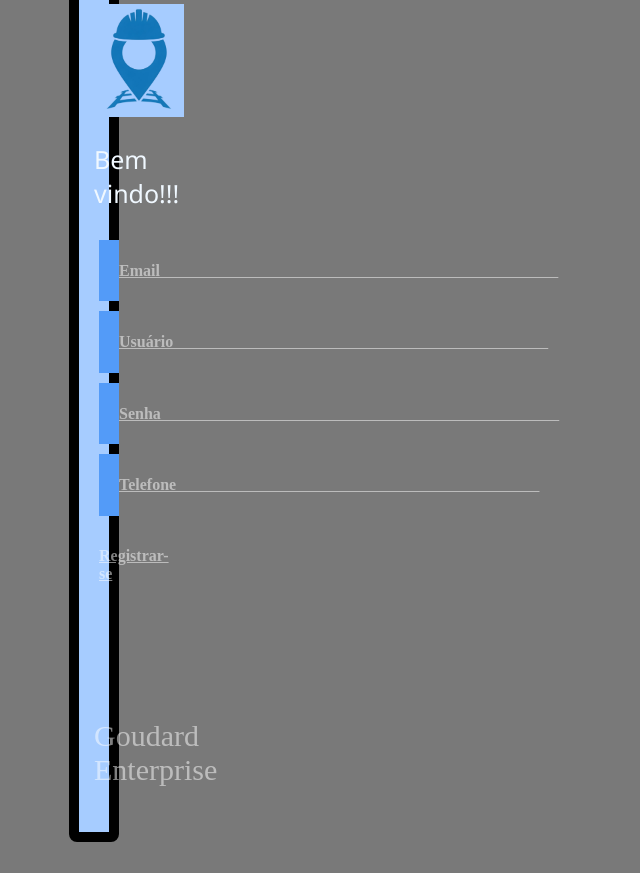
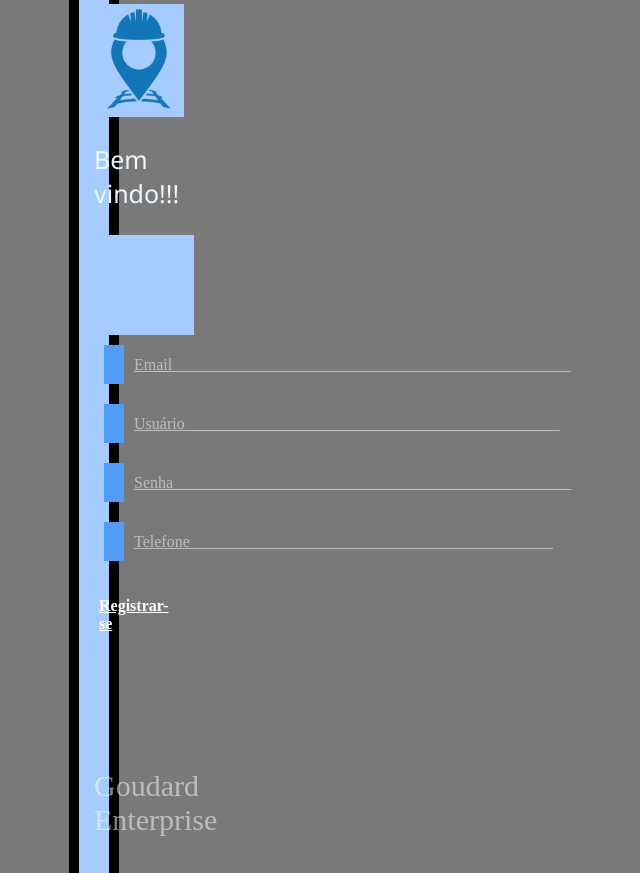
Before and after one commit to EduardoDucci/vai-de-trem-hub, a PHP site: page /public/Registro.html in a window 1280 px wide. Shown: the part 146-1019 px from the top of the page, without its empty margins (639-1279 px from the left). Before the commit the page ends 988 px from the top, so only its background shows below. Run offline with PHP 8.4, Linux system fonts and the light colour scheme.

Commit message:
pag registro

```diff
--- a/public/Registro.html
+++ b/public/Registro.html
@@ -13,20 +13,24 @@
          <p id='bem__vindo'>Bem vindo!!!</p>
         </div>
 
-        <div class='brazul'>
-            <h4>Email⠀⠀⠀⠀⠀⠀⠀⠀⠀⠀⠀⠀⠀⠀⠀⠀⠀⠀⠀⠀⠀⠀⠀⠀⠀⠀⠀⠀⠀⠀⠀⠀⠀⠀</h4>
+        <div class="invisivel">
+
         </div>
 
         <div class='brazul'>
-            <h4>Usuário⠀⠀⠀⠀⠀⠀⠀⠀⠀⠀⠀⠀⠀⠀⠀⠀⠀⠀⠀⠀⠀⠀⠀⠀⠀⠀⠀⠀⠀⠀⠀⠀</h4>
+            <p class="opacity">Email⠀⠀⠀⠀⠀⠀⠀⠀⠀⠀⠀⠀⠀⠀⠀⠀⠀⠀⠀⠀⠀⠀⠀⠀⠀⠀⠀⠀⠀⠀⠀⠀⠀⠀</p>
         </div>
 
         <div class='brazul'>
-            <h4>Senha⠀⠀⠀⠀⠀⠀⠀⠀⠀⠀⠀⠀⠀⠀⠀⠀⠀⠀⠀⠀⠀⠀⠀⠀⠀⠀⠀⠀⠀⠀⠀⠀⠀⠀</h4>
+            <p class="opacity">Usuário⠀⠀⠀⠀⠀⠀⠀⠀⠀⠀⠀⠀⠀⠀⠀⠀⠀⠀⠀⠀⠀⠀⠀⠀⠀⠀⠀⠀⠀⠀⠀⠀</p>
         </div>
 
         <div class='brazul'>
-            <h4>Telefone⠀⠀⠀⠀⠀⠀⠀⠀⠀⠀⠀⠀⠀⠀⠀⠀⠀⠀⠀⠀⠀⠀⠀⠀⠀⠀⠀⠀⠀⠀⠀</h4>
+            <p class="opacity">Senha⠀⠀⠀⠀⠀⠀⠀⠀⠀⠀⠀⠀⠀⠀⠀⠀⠀⠀⠀⠀⠀⠀⠀⠀⠀⠀⠀⠀⠀⠀⠀⠀⠀⠀</p>
+        </div>
+
+        <div class='brazul'>
+            <p class="opacity">Telefone⠀⠀⠀⠀⠀⠀⠀⠀⠀⠀⠀⠀⠀⠀⠀⠀⠀⠀⠀⠀⠀⠀⠀⠀⠀⠀⠀⠀⠀⠀⠀</p>
         </div>
 
         <div class='brazul__b'>
--- a/style/style.css
+++ b/style/style.css
@@ -35,6 +35,7 @@ font-size: 25px;
 
 .opacity{
     opacity: 50%;
+    margin: 10px;
 }
 
 .id{
@@ -127,7 +128,7 @@ font-size: 25px;
     background-color: #539bf8;
     padding: 0px;
     padding-left: 20px;
-    margin: 5px;
+    margin: 10px;
     color: white;
     text-decoration: underline;
 
@@ -153,6 +154,7 @@ font-size: 25px;
     margin-right: 6px;
 }
 
-h4{
-    opacity: 50%;
+.invisivel{
+    padding: 50px;
+    background-color: #a6ccff;
 }
```
